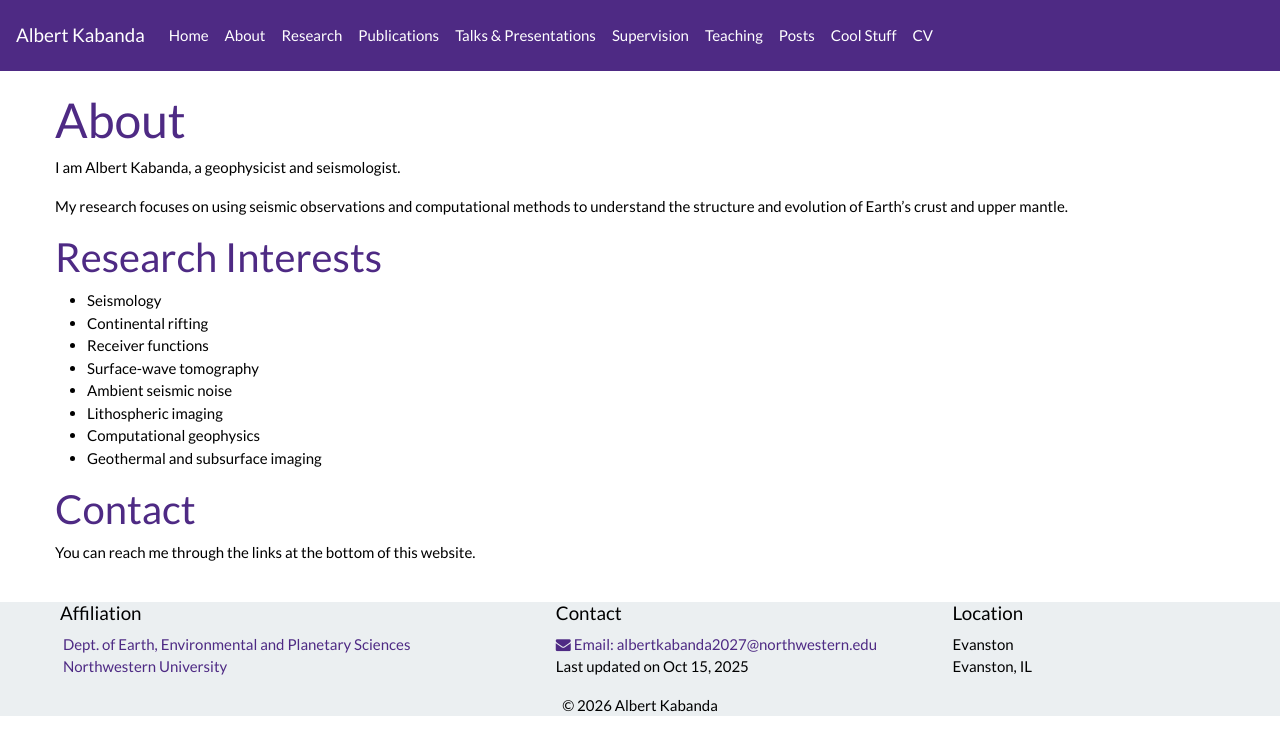
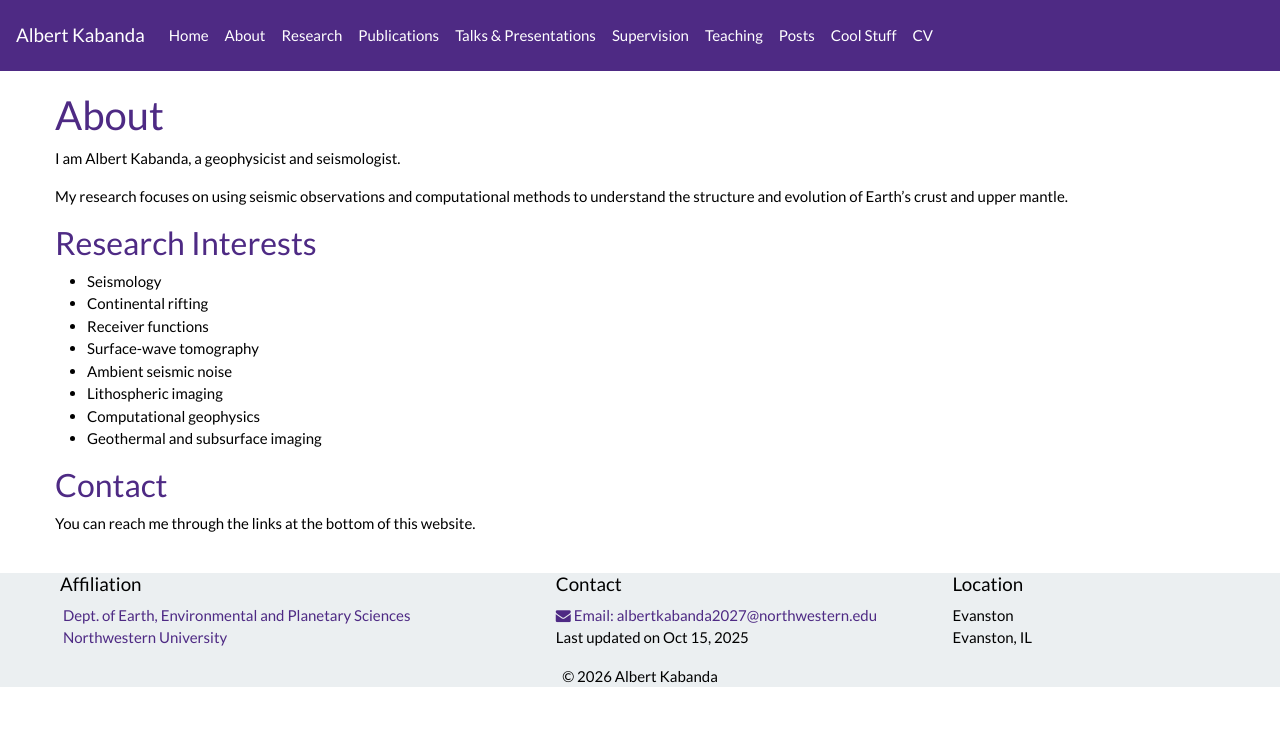
Before and after one commit to albertkabanda/albertkabanda.github.io, a Jekyll site: the page built from _pages/about.md, in a window 1280 px wide. Shown: the top 755 px of the page. Built offline with Jekyll 4.4.1, drawn with Linux system fonts in a browser that asks for light colours; nearby versions of some CDN libraries; a style sheet for code colours, icons or effects is not loaded.

```diff
--- a/_pages/about.md
+++ b/_pages/about.md
@@ -5,13 +5,13 @@ sitemap: false
 permalink: /About/
 ---
 
-# About
+## About
 
 I am Albert Kabanda, a geophysicist and seismologist.
 
 My research focuses on using seismic observations and computational methods to understand the structure and evolution of Earth's crust and upper mantle.
 
-## Research Interests
+### Research Interests
 
 - Seismology
 - Continental rifting
@@ -22,6 +22,6 @@ My research focuses on using seismic observations and computational methods to u
 - Computational geophysics
 - Geothermal and subsurface imaging
 
-## Contact
+### Contact
 
 You can reach me through the links at the bottom of this website.
```
